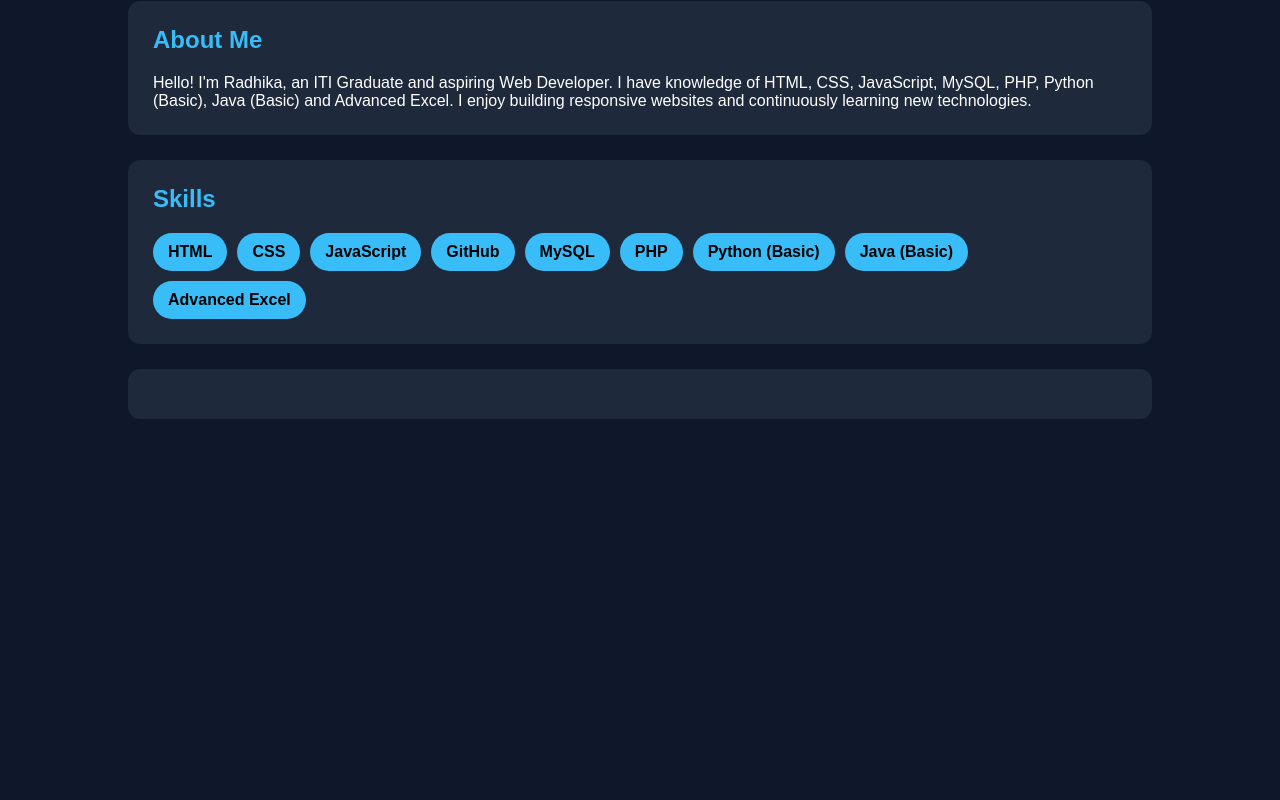
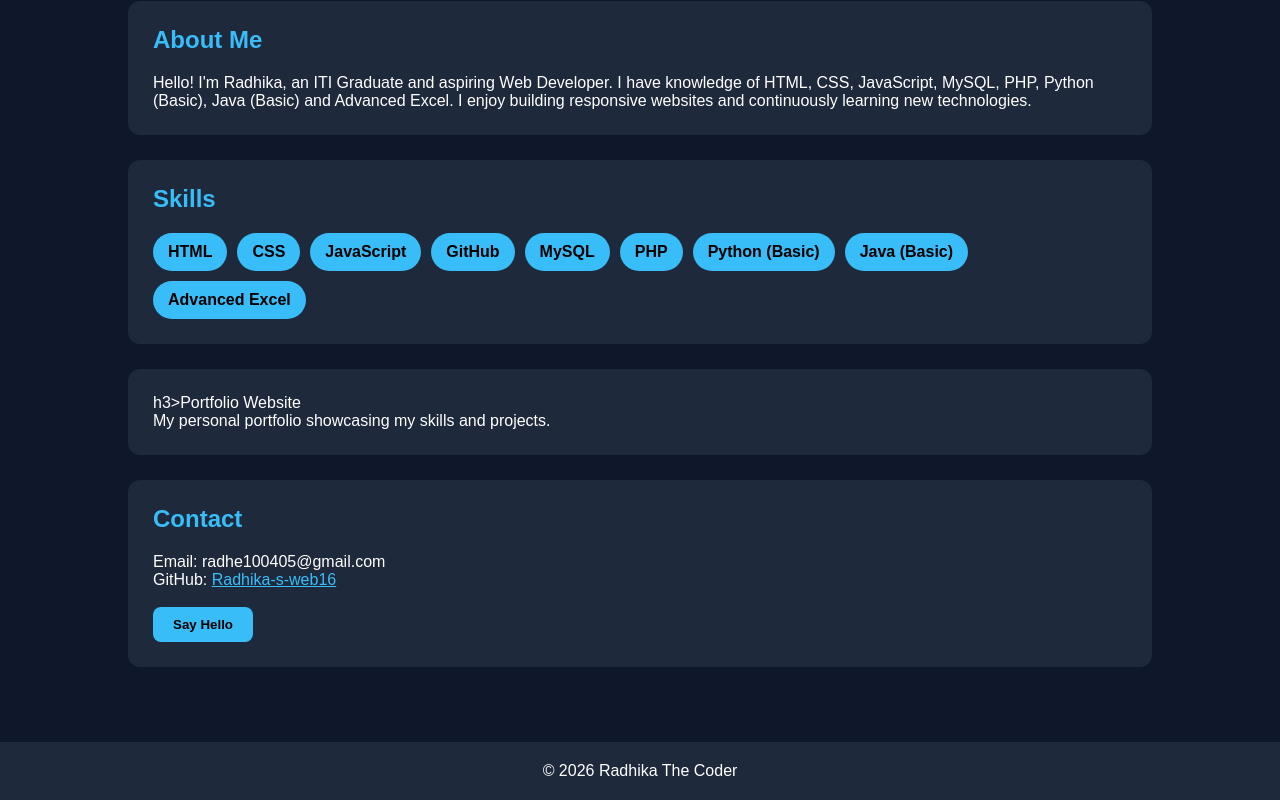
Before and after one commit to Radhika-s-web16/My-portfolio, a plain HTML site: page index.html in a window 1280 px wide. Shown: the part 308-1108 px from the top of the page. Before the commit the page ends 802 px from the top, so only its background shows below. Drawn offline with Linux system fonts and the light colour scheme.

Commit message:
Add portfolio and contact sections to index.html

```diff
--- a/index.html
+++ b/index.html
@@ -145,3 +145,40 @@ I enjoy building responsive websites and continuously learning new technologies.
 </div>
 
 <div class="projects">
+  h3>Portfolio Website</h3>
+<p>My personal portfolio showcasing my skills and projects.</p>
+</div>
+
+</div>
+
+<div class="contact" id="contact">
+<h2>Contact</h2>
+
+<p>Email: radhe100405@gmail.com</p>
+  <p>
+GitHub:
+<a href="https://github.com/Radhika-s-web16" target="_blank" style="color:#38bdf8;">
+Radhika-s-web16
+</a>
+  </p>
+
+<br>
+
+<button onclick="showMessage()">Say Hello</button>
+
+</div>
+
+</section>
+
+<footer>
+<p>© 2026 Radhika The Coder</p>
+</footer>
+
+<script>
+function showMessage(){
+alert("Thanks for visiting my portfolio 😊");
+}
+</script>
+
+</body>
+</html>
```
